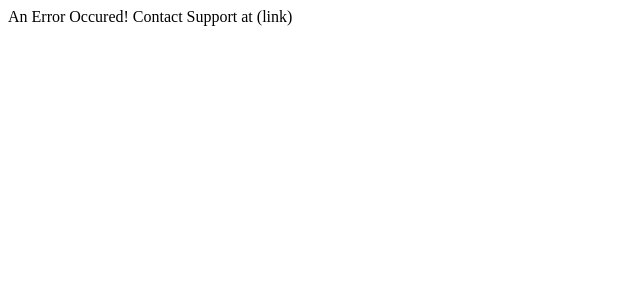
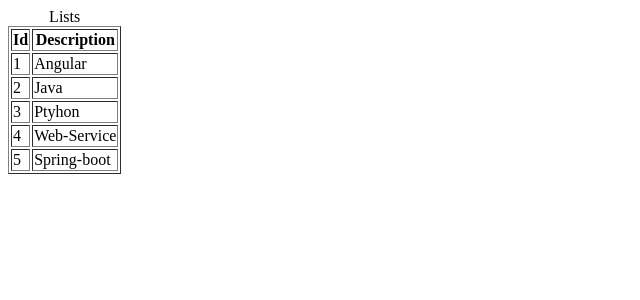
Before and after one commit to saraang/login-application, an Angular app: page /lists in a window 1280 px wide. Shown: the top 300 px of the page, without its empty margins (0-640 px from the left). Built offline with nearby package versions, Linux system fonts and the light colour scheme.

Commit message:
3 files modified, 3 added(added lists)

```diff
--- a/src/app/app-routing.module.ts
+++ b/src/app/app-routing.module.ts
@@ -3,11 +3,13 @@
 import { LoginComponent } from './login/login.component';
 import { WelcomeComponent } from './welcome/welcome.component';
 import { ErrorComponent } from './error/error.component';
+import { ListsComponent } from './lists/lists.component';
 
 const routes: Routes = [
   {path:'', component:LoginComponent},
   {path:'login', component:LoginComponent},
   {path:'welcome/:name', component:WelcomeComponent},
+  {path:'lists', component:ListsComponent},
   {path:'**', component:ErrorComponent}
 ];
 
--- a/src/app/app.module.ts
+++ b/src/app/app.module.ts
@@ -7,10 +7,11 @@
 import { WelcomeComponent } from './welcome/welcome.component';
 import { AppRoutingModule } from './app-routing.module';
 import { ErrorComponent } from './error/error.component';
+import { ListsComponent } from './lists/lists.component';
 
 @NgModule({
   imports:      [ BrowserModule, AppRoutingModule, FormsModule ],
-  declarations: [ AppComponent, LoginComponent, WelcomeComponent, ErrorComponent ],
+  declarations: [ AppComponent, LoginComponent, WelcomeComponent, ErrorComponent, ListsComponent ],
   providers: [],
   bootstrap:    [ AppComponent ]
 })
--- /dev/null
+++ b/src/app/lists/lists.component.html
@@ -0,0 +1,16 @@
+<table border="1">
+  <caption>Lists</caption>
+  <thead>
+    <tr>
+      <th>Id</th>
+      <th>Description</th>
+    </tr>
+  </thead>
+
+  <tbody>
+    <tr *ngFor="let list of lists">
+      <td>{{list.id}}</td>
+      <td>{{list.description}}</td>
+    </tr>
+  </tbody>
+</table>
--- /dev/null
+++ b/src/app/lists/lists.component.ts
@@ -0,0 +1,43 @@
+import { Component, OnInit } from '@angular/core';
+
+@Component({
+  selector: 'app-lists',
+  templateUrl: './lists.component.html',
+  styleUrls: ['./lists.component.css']
+})
+export class ListsComponent implements OnInit {
+
+  /*list = {
+    id:1,
+    description: 'Learn Angular'
+  }*/
+
+  lists =[
+    {id:1,description: 'Angular'},
+    {id:2,description: 'Java'},
+    {id:3,description: 'Ptyhon'},
+    {id:4,description: 'Web-Service'},
+    {id:5,description: 'Spring-boot'},
+
+  ]
+
+
+
+  constructor() { }
+
+  ngOnInit() {
+  }
+
+}
+
+export class Todo {
+
+
+  constructor(  public id: number,
+  public description: string,
+  public done: boolean,
+  public targetDate: Date){
+
+  }
+
+}
--- a/src/app/welcome/welcome.component.html
+++ b/src/app/welcome/welcome.component.html
@@ -1,2 +1,3 @@
 Hello {{name}} <br>
-Welcome to App.
+Welcome to App. <br>
+List Page <a routerLink="/lists">here</a>
```
Also changed, not shown: src/app/lists/lists.component.css (added).
